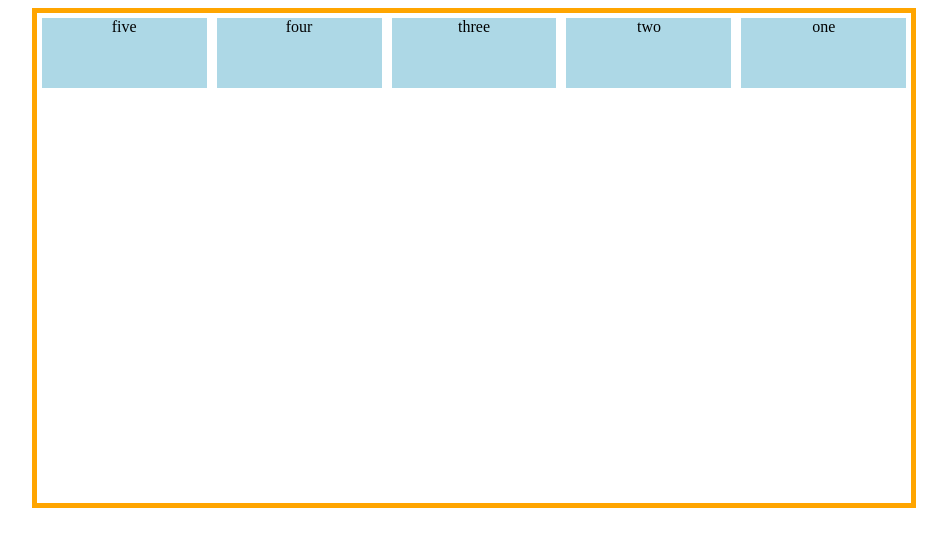
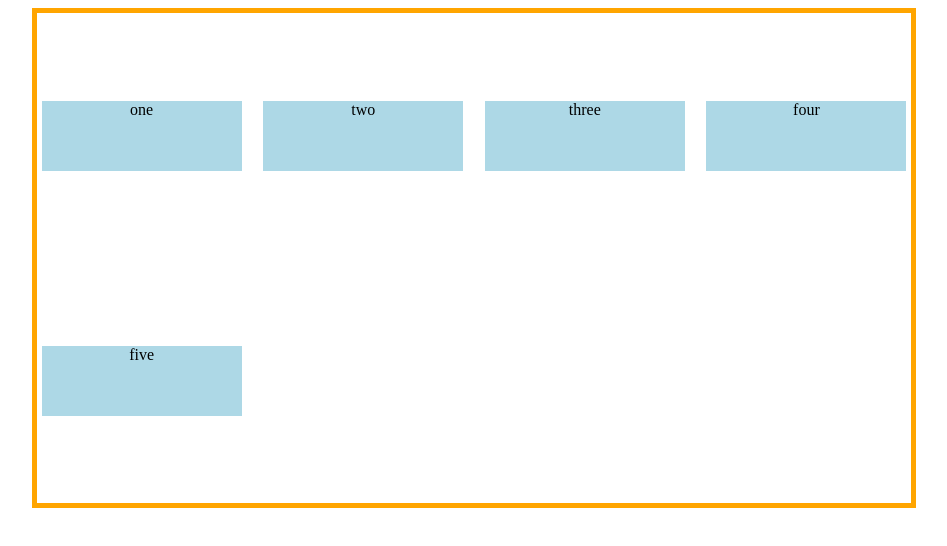
Before and after one commit to ltwolf/flexbox-mediaqueries, a plain HTML site: page index.html in a window 1280 px wide. Shown: the whole page, without its empty margins (166-1113 px from the left). Drawn offline with Linux system fonts and the light colour scheme.

Commit message:
Update index.css
By default flexbox will try to keep all flex items on a single line, shrinking them
down to almost nothing if it has to. However if we want flex items to take up
their full size and wrap to a next line we need the flex-wrap property. By
default flex-wrap is set to nowrap . By simply setting flex-wrap: wrap on
the flex container we tell it to let its flex items wrap to the next line if there is
not enough room for them. This allows the items to maintain their original size
for longer.

```diff
--- a/index.css
+++ b/index.css
@@ -27,9 +27,9 @@ p {
 .container {
   /*default is block */
   display: flex;
-  justify-content: flex-start;
-  align-items: flex-start;
-  flex-direction: row-reverse;
+  flex-wrap: wrap;
+  justify-content: space-between;
+  align-items: center;
 }
 
 .item {
```
